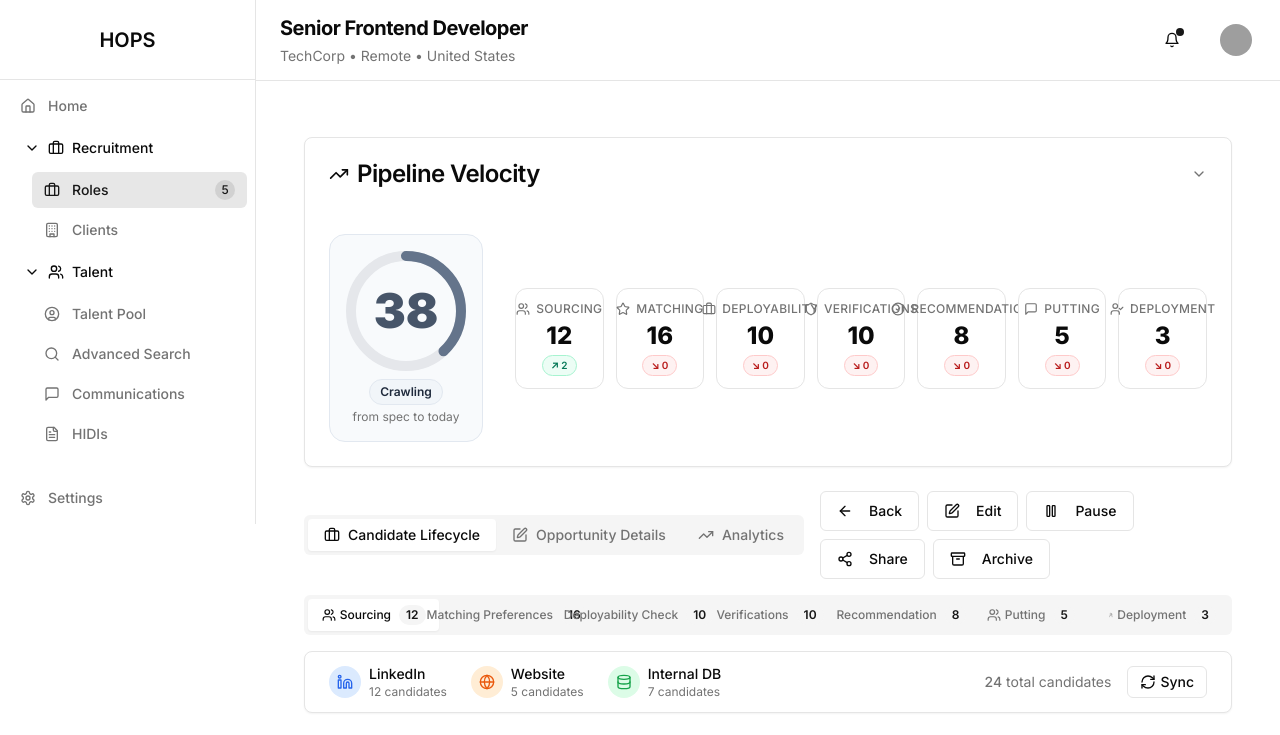
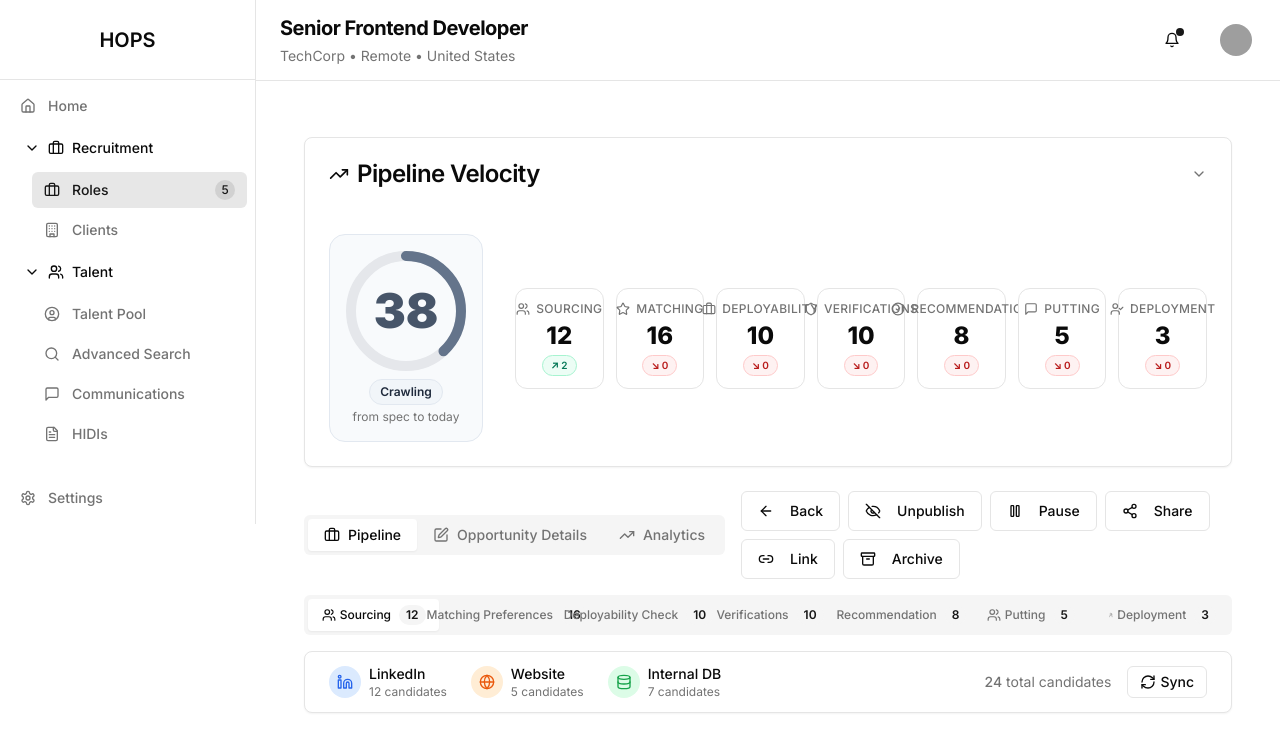
Before and after one commit to Qruiser/hops-admin, a Next.js app: page /opportunities/1 in a window 1280 px wide. Shown: the top 735 px of the page. Built offline with nearby package versions, Linux system fonts and the light colour scheme; grey boxes are pictures that could not be loaded.

Commit message:
Add Toaster component to layout and enhance OpportunityPage with publish/unpublish toggle and link copying feature

```diff
--- a/app/layout.tsx
+++ b/app/layout.tsx
@@ -6,6 +6,7 @@ import { ThemeProvider } from "@/components/theme-provider"
 import { SiteFooter } from "@/components/site-footer"
 import { SidebarNavigation } from "@/components/sidebar-navigation"
 import { AppLayoutWrapper } from "@/components/app-layout-wrapper"
+import { Toaster } from "@/components/ui/toaster"
 
 const inter = Inter({ subsets: ["latin"] })
 
@@ -31,6 +32,7 @@ export default function RootLayout({
               <SiteFooter />
             </div>
           </div>
+          <Toaster />
         </ThemeProvider>
       </body>
     </html>
--- a/app/opportunities/[id]/page.tsx
+++ b/app/opportunities/[id]/page.tsx
@@ -9,7 +9,8 @@ import { OpportunityDetails } from "@/components/opportunity-details"
 import { AnalyticsDashboard } from "@/components/analytics-dashboard"
 import { OpportunityTimelineChart } from "@/components/opportunity-timeline-chart"
 import { useOpportunityTimeline } from "@/hooks/useOpportunityTimeline"
-import { Edit, ArrowLeft, Pause, Play, Archive, Share2, Briefcase, TrendingUp } from "lucide-react"
+import { Edit, ArrowLeft, Pause, Play, Archive, Share2, Briefcase, TrendingUp, Eye, EyeOff, Link2 } from "lucide-react"
+import { useToast } from "@/hooks/use-toast"
 import { useHeader } from "@/components/header-context"
 import { getOpportunityById } from "@/data/mock-opportunities"
 
@@ -17,6 +18,7 @@ export default function OpportunityPage() {
   const params = useParams()
   const opportunityId = params.id as string
   const { setHeader } = useHeader()
+  const { toast } = useToast()
 
   // Use shared data to derive the selected opportunity
   const base = getOpportunityById(opportunityId) ?? getOpportunityById("1")!
@@ -36,6 +38,7 @@ export default function OpportunityPage() {
   }
 
   const [activeTab, setActiveTab] = useState("lifecycle")
+  const [isPublished, setIsPublished] = useState(true)
 
   // Generate timeline data for the chart (seeded per opportunity)
   const timelineData = useOpportunityTimeline(opportunityId)
@@ -63,7 +66,7 @@ export default function OpportunityPage() {
           <TabsList className="h-10">
             <TabsTrigger value="lifecycle" className="px-4">
               <Briefcase className="h-4 w-4 mr-2" />
-              Candidate Lifecycle
+              Pipeline
             </TabsTrigger>
             <TabsTrigger value="details" className="px-4">
               <Edit className="h-4 w-4 mr-2" />
@@ -82,9 +85,18 @@ export default function OpportunityPage() {
                 Back
               </a>
             </Button>
-            <Button variant="outline">
-              <Edit className="h-4 w-4 mr-2" />
-              Edit
+            <Button variant="outline" onClick={() => setIsPublished((p) => !p)}>
+              {isPublished ? (
+                <>
+                  <EyeOff className="h-4 w-4 mr-2" />
+                  Unpublish
+                </>
+              ) : (
+                <>
+                  <Eye className="h-4 w-4 mr-2" />
+                  Publish
+                </>
+              )}
             </Button>
             <Button variant="outline">
               {opportunity.status === "active" ? (
@@ -102,6 +114,23 @@ export default function OpportunityPage() {
             <Button variant="outline">
               <Share2 className="h-4 w-4 mr-2" />
               Share
+            </Button>
+            <Button
+              variant="outline"
+              onClick={() => {
+                const origin = typeof window !== "undefined" ? window.location.origin : ""
+                const base = origin || "https://jobs.example.com"
+                const url = `${base}/jobs/${opportunityId}`
+                if (navigator?.clipboard?.writeText) {
+                  navigator.clipboard.writeText(url)
+                  toast({ title: "Link copied", description: url })
+                } else {
+                  toast({ title: "Job URL", description: url })
+                }
+              }}
+            >
+              <Link2 className="h-4 w-4 mr-2" />
+              Link
             </Button>
             <Button variant="outline">
               <Archive className="h-4 w-4 mr-2" />
```
